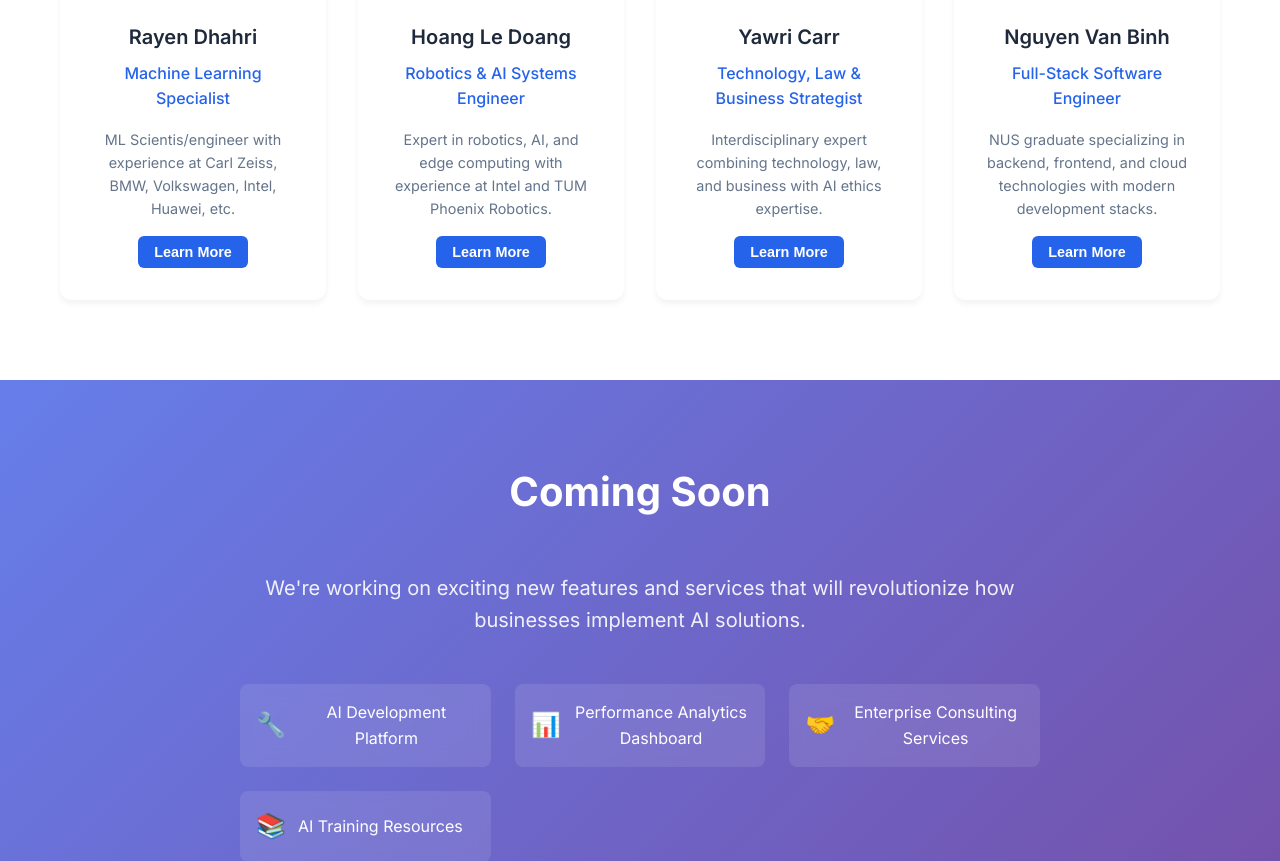
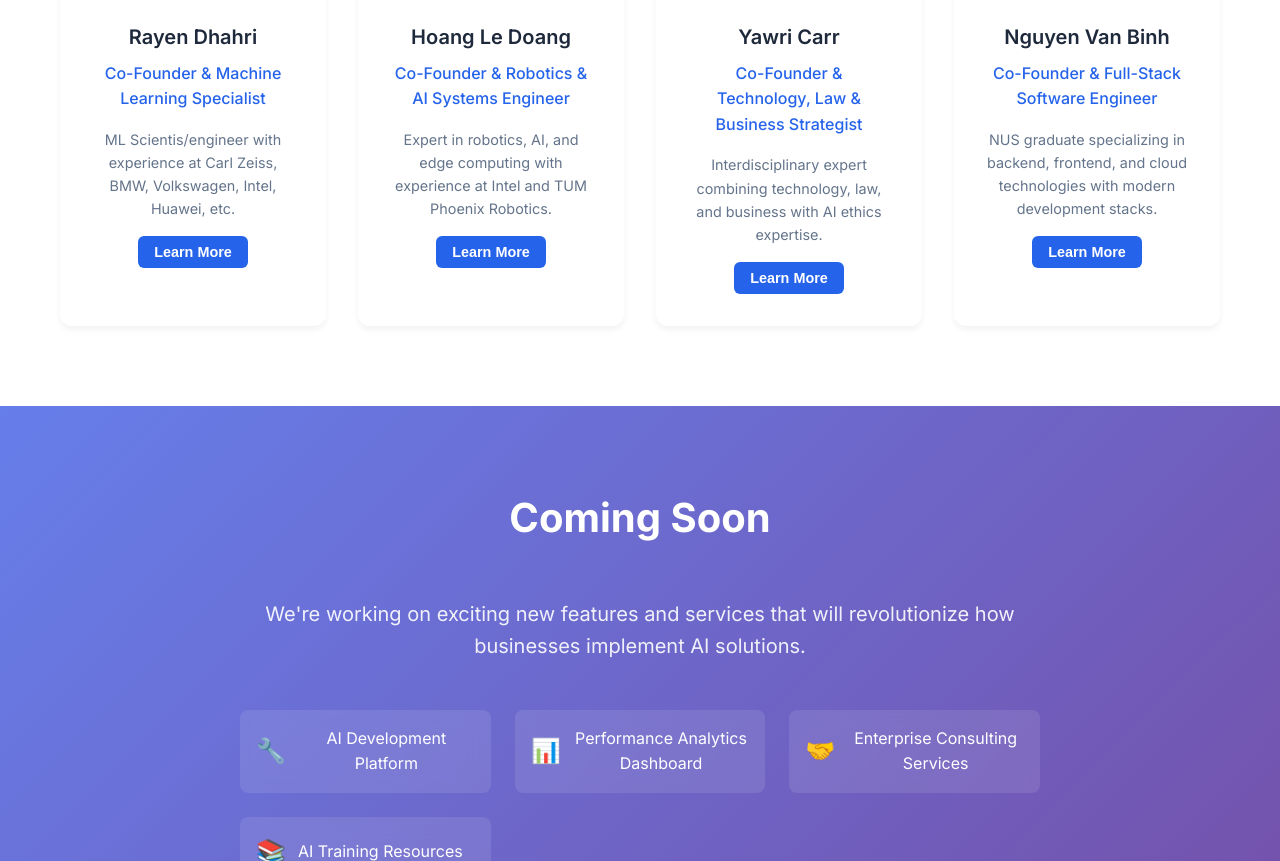
Before and after one commit to Axioninfer/Axioninfer.github.io, a plain HTML site: page index.html in a window 1280 px wide. Shown: the part 2424-3285 px from the top of the page. Drawn offline with Linux system fonts and the light colour scheme.

Commit message:
axion update

```diff
--- a/index.html
+++ b/index.html
@@ -100,7 +100,7 @@
                         <img src="team_pics/rayen.jpeg" alt="Rayen Dhahri" class="member-image">
                     </div>
                     <h3 class="member-name">Rayen Dhahri</h3>
-                    <p class="member-role"> Machine Learning Specialist</p>
+                    <p class="member-role">Co-Founder & Machine Learning Specialist</p>
                     <p class="member-bio-short"> ML Scientis/engineer with experience at Carl Zeiss, BMW, Volkswagen, Intel, Huawei, etc.</p>
                     <button class="btn btn-learn-more" onclick="openModal('rayen')">Learn More</button>
                 </div>
@@ -109,7 +109,7 @@
                         <img src="team_pics/hoang.jpeg" alt="Hoang Le Doang" class="member-image">
                     </div>
                     <h3 class="member-name">Hoang Le Doang</h3>
-                    <p class="member-role">Robotics & AI Systems Engineer</p>
+                    <p class="member-role">Co-Founder & Robotics & AI Systems Engineer</p>
                     <p class="member-bio-short">Expert in robotics, AI, and edge computing with experience at Intel and TUM Phoenix Robotics.</p>
                     <button class="btn btn-learn-more" onclick="openModal('hoang')">Learn More</button>
                 </div>
@@ -118,7 +118,7 @@
                         <img src="team_pics/yawri.jpeg" alt="Yawri Carr" class="member-image">
                     </div>
                     <h3 class="member-name">Yawri Carr</h3>
-                    <p class="member-role">Technology, Law & Business Strategist</p>
+                    <p class="member-role">Co-Founder & Technology, Law & Business Strategist</p>
                     <p class="member-bio-short">Interdisciplinary expert combining technology, law, and business with AI ethics expertise.</p>
                     <button class="btn btn-learn-more" onclick="openModal('yawri')">Learn More</button>
                 </div>
@@ -127,7 +127,7 @@
                         <img src="team_pics/nguyen.jpeg" alt="Nguyen Van Binh" class="member-image">
                     </div>
                     <h3 class="member-name">Nguyen Van Binh</h3>
-                    <p class="member-role">Full-Stack Software Engineer</p>
+                    <p class="member-role">Co-Founder & Full-Stack Software Engineer</p>
                     <p class="member-bio-short">NUS graduate specializing in backend, frontend, and cloud technologies with modern development stacks.</p>
                     <button class="btn btn-learn-more" onclick="openModal('nguyen')">Learn More</button>
                 </div>
--- a/script.js
+++ b/script.js
@@ -113,25 +113,25 @@ function toggleMobileMenu() {
 const teamData = {
     rayen: {
         name: "Rayen Dhahri",
-        role: "Senior Machine Learning Engineer",
+        role: "Co-Founder &  Machine Learning Scientist",
         image: "team_pics/rayen.jpeg",
-        bio: "Rayen is a seasoned <strong>machine‐learning engineer</strong> whose career spans leading research labs and global technology innovators. At <em>Carl Zeiss</em>, he designed and deployed <strong>real-time generative-AI and computer-vision pipelines</strong> on edge accelerators, optimizing models for NPUs, Jetsons and TPUs. At <em>CARIAD (Volkswagen Group)</em>, he advanced <strong>instance and semantic segmentation architectures</strong> for next-generation vehicle perception, and at <em>BMW</em> he unified ONNX, TFLite and TVM into a comprehensive framework powering <strong>sensor fusion and autonomous-driving features</strong>. His research on <strong>Bayesian neural‐network sparsification</strong> at ETH Zurich's BMI Lab earned recognition in the <em>NeurIPS community</em>, and at <em>Intel's Data Innovation Lab</em> he achieved high sparsity and performance gains on production-scale models. Earlier roles at <em>Huawei Munich</em> and <em>Infineon</em> saw him pioneer <strong>reinforcement-learning for robotic fleets</strong> and develop AI pipelines for semiconductor testing. A certified <strong>Digital Innovator (McKinsey Forward Certificate)</strong> and <em>UnternehmerTUM alumnus</em>, Rayen has pitched scalable AI solutions to industry and VC panels. He holds an <em>M.Sc. in Robotics, Cognition & Intelligence</em> and a <em>B.Eng. in Electrical & Computer Engineering from the Technical University of Munich</em>."
+        bio: "Rayen is a seasoned <strong>machine‐learning engineer/ Scientist</strong> whose career spans leading research labs and global technology innovators. At <em>Carl Zeiss</em>, he designed and deployed <strong>real-time generative-AI and computer-vision pipelines</strong> on edge accelerators, optimizing models for NPUs, Jetsons and TPUs. At <em>CARIAD (Volkswagen Group)</em>, he advanced <strong>instance and semantic segmentation architectures</strong> for next-generation vehicle perception, and at <em>BMW</em> he unified ONNX, TFLite and TVM into a comprehensive framework powering <strong>sensor fusion and autonomous-driving features</strong>. His research on <strong>Bayesian neural‐network sparsification</strong> at ETH Zurich's BMI Lab earned recognition in the <em>NeurIPS community</em>, and at <em>Intel's Data Innovation Lab</em> he achieved high sparsity and performance gains on production-scale models. Earlier roles at <em>Huawei Munich</em> and <em>Infineon</em> saw him pioneer <strong>reinforcement-learning for robotic fleets</strong> and develop AI pipelines for semiconductor testing. A certified <strong>Digital Innovator (McKinsey Forward Certificate)</strong> and <em>UnternehmerTUM alumnus</em>, Rayen has pitched scalable AI solutions to industry and VC panels. He holds an <em>M.Sc. in Robotics, Cognition & Intelligence</em> and a <em>B.Eng. in Electrical & Computer Engineering from the Technical University of Munich</em>."
     },
     hoang: {
         name: "Hoang Le Doang",
-        role: "Robotics & AI Systems Engineer",
+        role: "Co-Founder & Robotics & AI Systems Engineer",
         image: "team_pics/hoang.jpeg",
         bio: "Hoang combines deep expertise in <strong>robotics, AI and software-hardware integration</strong>. He's developed and deployed <strong>large‐scale language models</strong>—optimizing inference speed and energy efficiency on CPU architectures at <em>Intel</em>—and built <strong>edge‐AI pipelines</strong> for real‐time computer vision projects using embedded platforms like ESP32‐CAM and i.MX8. With contributions to <strong>open‐source toolchains (Apache TVM)</strong> and hands‐on experience across PyTorch, ROS, Docker and Kubernetes, he excels at <em>bridging research and production</em>. Passionate about sustainable, scalable AI, he's driven innovation in autonomous systems through <strong>SLAM and point‐cloud mapping</strong> at TUM Phoenix Robotics. Hoang holds an <em>M.Sc. in Robotics, Cognition, Intelligence</em> and a <em>B.Eng. in Electrical & Computer Engineering from the Technical University of Munich</em>."
     },
     yawri: {
         name: "Yawri Carr",
-        role: "Technology, Law & Business Strategist",
+        role: "Co-Founder & Technology, Law & Business Strategist",
         image: "team_pics/yawri.jpeg",
         bio: "Yawri brings a truly <strong>interdisciplinary perspective</strong>, combining deep expertise in <em>technology, law and business</em>. She's worked hands-on in the software industry, applying <strong>generative AI and natural language processing</strong>, and has guided organisations on technology law, policy, trustworthy systems and <em>AI ethics</em>. Equally passionate about management and strategy, she has served as a <strong>Digital Youth Envoy</strong> for international bodies, shaping global conversations on tech and society. Yawri holds an <em>M.Sc. in Technology & Society from TU Munich</em> and an <em>MBA in Artificial Intelligence from the University of São Paulo</em>."
     },
     nguyen: {
         name: "Nguyen Van Binh",
-        role: "Full-Stack Software Engineer",
+        role: "Co-Founder & Full-Stack Software Engineer",
         image: "team_pics/nguyen.jpeg",
         bio: "Nguyen is a <strong>versatile full-stack software engineer</strong> who brings comprehensive expertise across the entire development spectrum. A graduate of the prestigious <em>National University of Singapore (NUS)</em>, he excels in building <strong>scalable backend architectures</strong> using modern frameworks like Node.js, Python (Django/FastAPI), and Java Spring Boot. His frontend prowess spans <strong>React, Vue.js, and Angular</strong> ecosystems, crafting responsive user experiences with TypeScript, Next.js, and modern CSS frameworks. In the cloud domain, Nguyen architects robust solutions on <em>AWS, Google Cloud, and Azure</em>, leveraging <strong>containerization with Docker and Kubernetes</strong>, serverless computing, and microservices patterns. His expertise extends to <strong>DevOps practices</strong> including CI/CD pipelines, Infrastructure as Code (Terraform), monitoring with Prometheus/Grafana, and database optimization across SQL (PostgreSQL, MySQL) and NoSQL (MongoDB, Redis) systems. With experience in <strong>real-time applications using WebSockets</strong>, API design following RESTful and GraphQL principles, and performance optimization techniques, Nguyen bridges the gap between cutting-edge technology and practical business solutions."
     }
```
